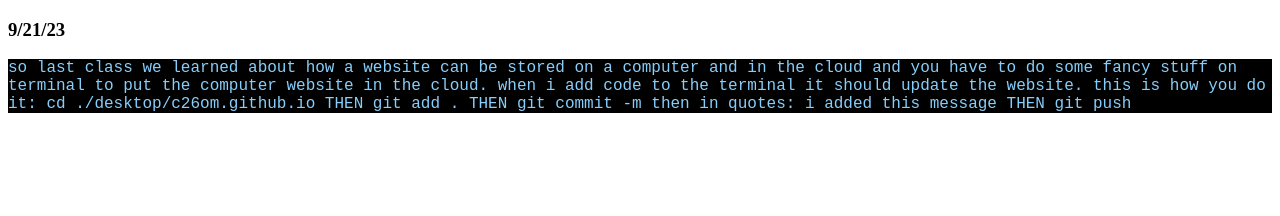
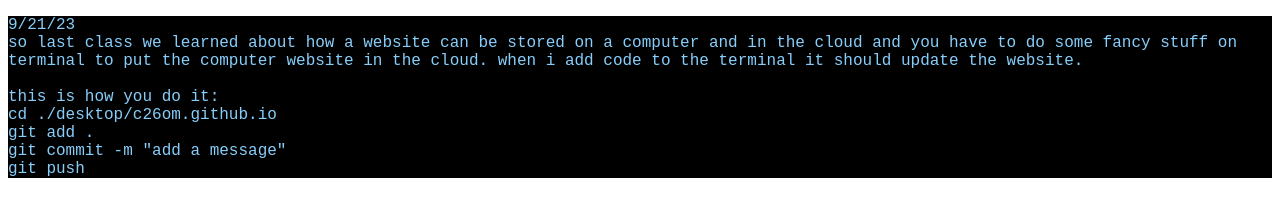
Before and after one commit to c26om/c26om.github.io, a plain HTML site: page journal.html in a window 1280 px wide. Drawn offline with Linux system fonts and the light colour scheme; a web font is replaced by a local one.

Commit message:
adding changes

```diff
--- a/journal.html
+++ b/journal.html
@@ -18,14 +18,16 @@
 </head>
 <body>
 
-<h3> 9/21/23 </h3>
-<p>so last class we learned about  how a website can be stored on a computer and in the cloud and you have to do some fancy stuff on terminal to put the computer website in the cloud. when i add code to the terminal it should update the website.
 
-this is how you do it:
-cd ./desktop/c26om.github.io THEN
-git add . THEN
-git commit -m then in quotes: i added this message THEN
-git push
+<p>
+ 9/21/23<br>
+	so last class we learned about  how a website can be stored on a computer and in the cloud and you have to do some fancy stuff on terminal to put the computer website in the cloud. when i add code to the terminal it should update the website.
+<br><br>
+this is how you do it:<br>
+cd ./desktop/c26om.github.io <br>
+git add .<br>
+git commit -m "add a message"<br>
+git push<br>
 
  </p>
 
```
